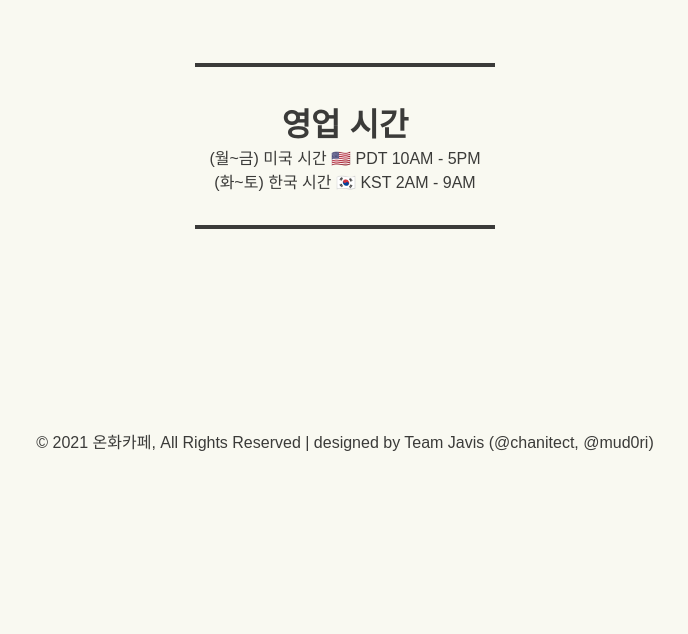
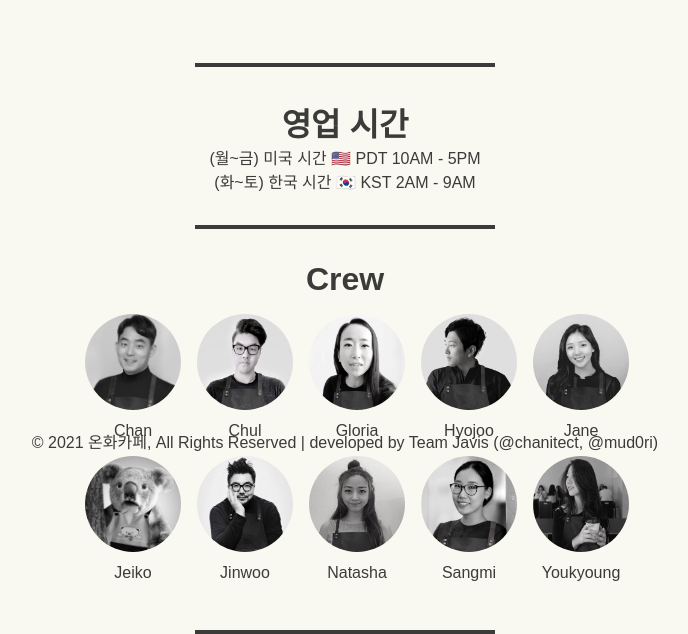
Before and after one commit to jae0choi/onhwa, a Flask app: page / in a window 1280 px wide. Shown: the part 337-971 px from the top of the page, without its empty margins (295-983 px from the left). Before the commit the page ends 788 px from the top, so only its background shows below. Run offline with Flask 2, Linux system fonts and the light colour scheme; data that the repository does not hold is empty; some libraries are stand-ins or nearby versions; some web fonts are replaced.

Commit message:
add crew profile

```diff
--- a/api/static/css/main.css
+++ b/api/static/css/main.css
@@ -51,7 +51,7 @@ html, body {
 .main-container .openhour {
   width: 100%;
   margin: 0 auto;
-  padding: 2em 0;
+  padding: 2em 0 0;
 }
 
 .main-container .request {
@@ -75,6 +75,37 @@ html, body {
   margin: 2em auto;
 }
 
+.main-container .staff {
+  max-width: 600px;
+  width: 100%;
+  margin: 0 auto;
+}
+
+.main-container .staff ul {
+  display: -webkit-box;
+  display: -ms-flexbox;
+  display: flex;
+  list-style: none;
+  -ms-flex-wrap: wrap;
+      flex-wrap: wrap;
+  width: 600px;
+}
+
+.main-container .staff ul li {
+  margin-right: 16px;
+}
+
+.main-container .staff ul li img {
+  width: 96px;
+  height: 96px;
+  border-radius: 50%;
+}
+
+.main-container .staff ul li p {
+  font-family: BMDOHYEON, sans-serif;
+  margin-top: 0.5em;
+}
+
 footer {
   position: absolute;
   height: 40px;
--- a/api/static/css/main.sass
+++ b/api/static/css/main.sass
@@ -49,7 +49,7 @@ html, body
     .openhour
         width: 100%
         margin: 0 auto
-        padding: 2em 0
+        padding: 2em 0 0
 
     .request
         padding: 2em 0
@@ -70,6 +70,27 @@ html, body
         margin: 2em auto
 
 
+    .staff
+        max-width: 600px
+        width: 100%
+        margin: 0 auto
+
+        ul
+            display: flex
+            list-style: none
+            flex-wrap: wrap
+            width: 600px
+            li
+                margin-right: 16px
+                img
+                    width: 96px
+                    height: 96px
+                    border-radius: 50%
+                p
+                    font-family: BMDOHYEON, sans-serif
+                    margin-top: 0.5em
+
+
 footer
     position: absolute
     height: 40px
--- a/api/templates/main.html
+++ b/api/templates/main.html
@@ -14,11 +14,28 @@
         <div class="main-container">
             <img src="{{url_for('.static', filename='./image/logo.png')}}" alt="">
             <h1>온화카페<a class="instagram" href="https://www.instagram.com/onhwacafe/" target="_blank"><img src="static/image/instagram.png"/></a></h1>
+
             <div class="openhour">
                 <div class="divider"></div>
                 <h2>영업 시간</h2>
                 (월~금) 미국 시간 🇺🇸 PDT 10AM - 5PM<br>
                 (화~토) 한국 시간 🇰🇷 KST 2AM - 9AM
+                <div class="divider"></div>
+            </div>
+            <div class="staff">
+                <h2>Crew</h2>
+                <ul class="list">
+                    <li class="chan"><img src="./static/image/chan.png" alt=""><p>Chan</p></li>
+                    <li class="chul"><img src="./static/image/chul.jpeg" alt=""><p>Chul</p></li>
+                    <li class="gloria"><img src="./static/image/gloria.jpeg" alt=""><p>Gloria</p></li>
+                    <li class="hyojoo"><img src="./static/image/hyojoo.jpeg" alt=""><p>Hyojoo</p></li>
+                    <li class="jane"><img src="./static/image/jane.jpeg" alt=""><p>Jane</p></li>
+                    <li class="jeiko"><img src="./static/image/jeiko.jpeg" alt=""><p>Jeiko</p></li>
+                    <li class="jinwoo"><img src="./static/image/jinwoo.png" alt=""><p>Jinwoo</p></li>
+                    <li class="natasha"><img src="./static/image/natasha.jpeg" alt=""><p>Natasha</p></li>
+                    <li class="sangmi"><img src="./static/image/sangmi.jpeg" alt=""><p>Sangmi</p></li>
+                    <li class="youkyoung"><img src="./static/image/youkyoung.jpeg" alt=""><p>Youkyoung</p></li>
+                </ul>
                 <div class="divider"></div>
             </div>
 
@@ -33,9 +50,8 @@
             </div> -->
 
 
-            <div class="staff"></div>
         </div>
-        <footer>© 2021 온화카페, All Rights Reserved | designed by Team Javis (@chanitect, @mud0ri)</footer>
+        <footer>© 2021 온화카페, All Rights Reserved | developed by Team Javis (@chanitect, @mud0ri)</footer>
     </body>
 
 </html>
```
Also changed, not shown: api/static/image/chan.png (added), api/static/image/chul.jpeg (added), api/static/image/gloria.jpeg (added), api/static/image/hyojoo.jpeg (added), api/static/image/jane.jpeg (added), api/static/image/jeiko.jpeg (added), api/static/image/jinwoo.jpeg (added), api/static/image/jinwoo.png (added), api/static/image/natasha.jpeg (added), api/static/image/sangmi.jpeg (added), api/static/image/youkyoung.jpeg (added), 1 other file.
